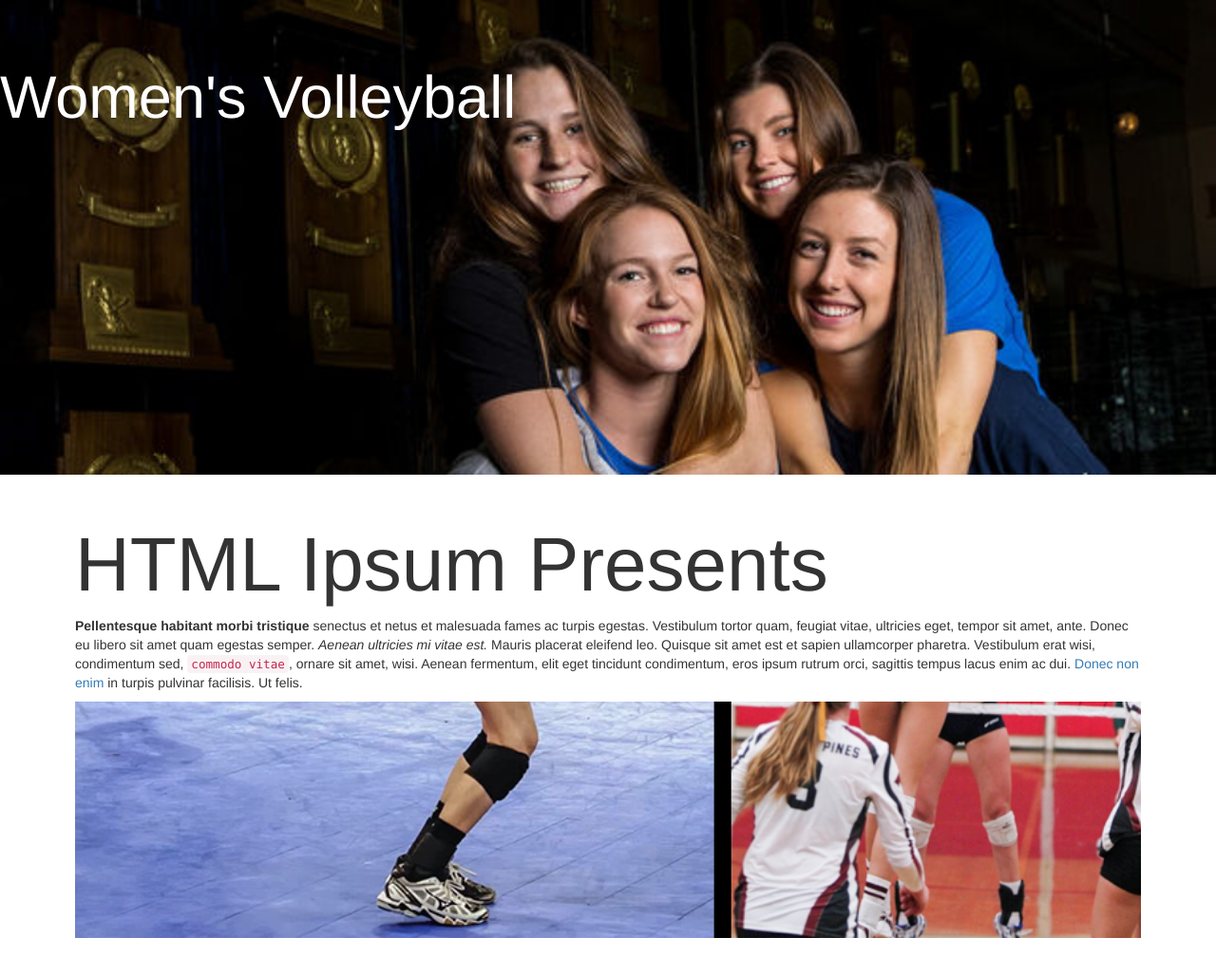
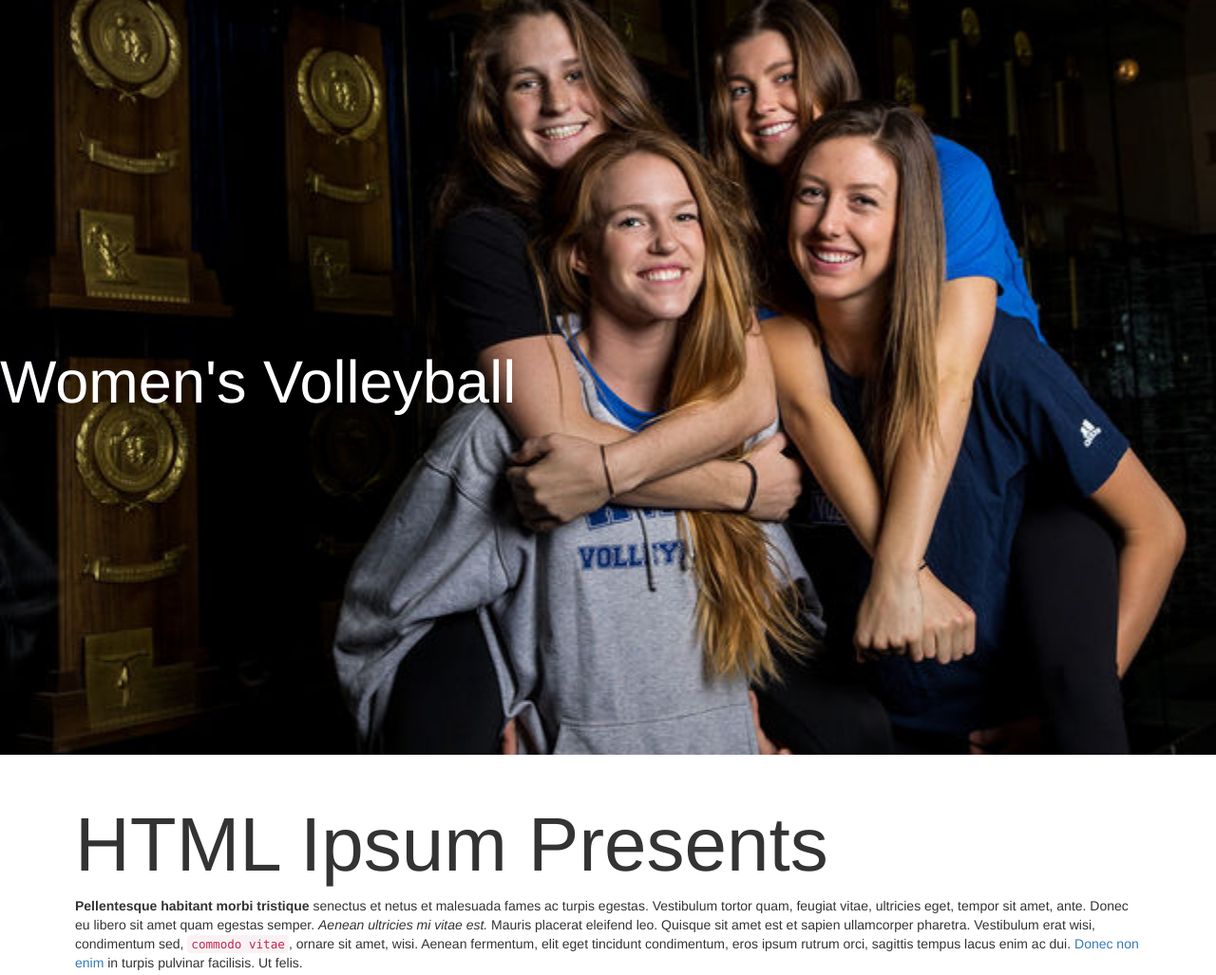
Before and after one commit to dailybruin/interactive.2016.womens-volleyball, a plain HTML site: page index.html in a window 1280 px wide. Shown: the top 1027 px of the page at 95% size. Drawn offline with nearby package versions, Linux system fonts and the light colour scheme.

Commit message:
cover photo styling

```diff
--- a/css/style.css
+++ b/css/style.css
@@ -1,9 +1,13 @@
 .jumbotron {
   background-image: url("../photos/cover photo.jpg");
   background-size: cover;
-  height: 500px; /* Is there a better way to do this? */
+  background-position: center;
   display: block;
   color: white;
+}
+.jumbotron h1{
+  padding-top: 300px;
+  padding-bottom: 300px;
 }
 
 .parallax-window {
```
